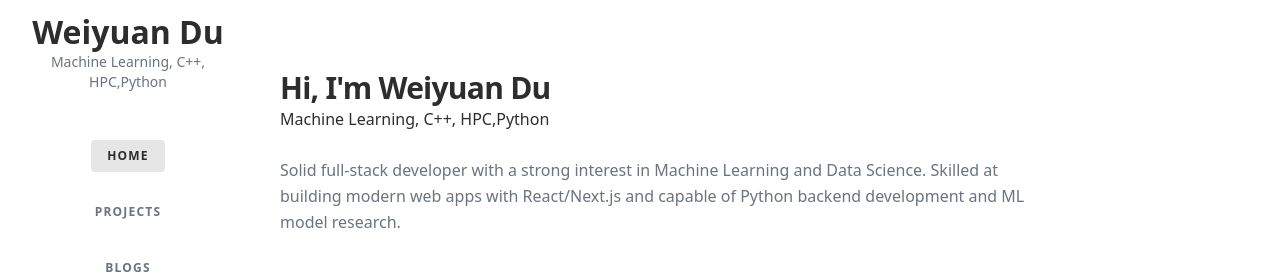
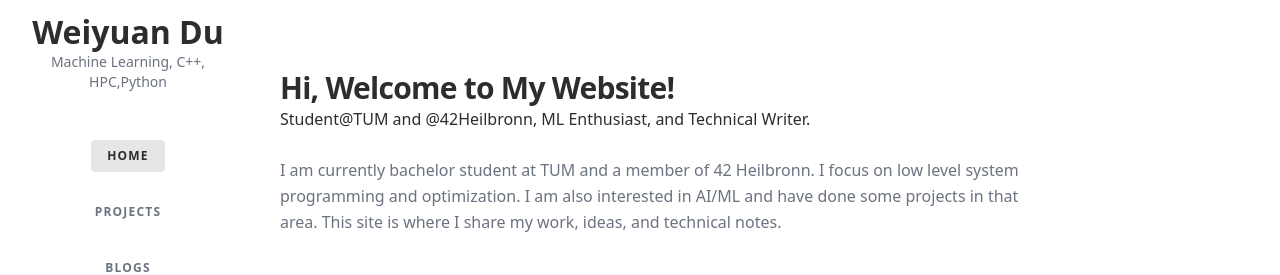
Before and after one commit to SinYita/Personal, a Next.js app: page / in a window 1280 px wide. Shown: the part 128-403 px from the top of the page. Built offline with nearby package versions, Linux system fonts and the light colour scheme; no server answers.

Commit message:
fix the overlap of search options

```diff
--- a/app/HomeClient.tsx
+++ b/app/HomeClient.tsx
@@ -28,11 +28,11 @@ export default function HomeClient({
       <section id="about" className="scroll-mt-32">
         <div className="space-y-6 max-w-3xl pb-8">
           <div>
-            <h1 className="text-3xl font-semibold tracking-tight">Hi, I&apos;m {resumeData.name}</h1>
-            <p>{resumeData.title}</p>
+            <h1 className="text-3xl font-semibold tracking-tight">{resumeData.homeHeading}</h1>
+            <p>{resumeData.homeSubtitle}</p>
           </div>
           <div className="space-y-4 text-[var(--muted)] leading-relaxed">
-            <p>{resumeData.summary}</p>
+            <p>{resumeData.homeSummary}</p>
             <div className="flex gap-5 pt-6 text-[var(--muted)] items-center">
               <a href={toHttps(resumeData.github)} target="_blank" rel="noreferrer" className="hover:text-[var(--foreground)] transition-colors" aria-label="GitHub">
                 <FaGithub className="text-xl" />
--- a/components/SearchBar.tsx
+++ b/components/SearchBar.tsx
@@ -48,7 +48,6 @@ export default function SearchBar() {
   const [results, setResults] = useState<Array<{
     url: string;
     pageTitle: string;
-    sectionTitle?: string;
     snippet: string;
   }>>([]);
   const [isOpen, setIsOpen] = useState(false);
@@ -132,7 +131,6 @@ export default function SearchBar() {
         const normalized = resolved.map((item) => {
           const primarySubResult = item.sub_results?.[0];
           const pageTitle = item.meta.title || item.meta.url || "Untitled result";
-          const sectionTitle = primarySubResult?.title?.trim();
           const preferredUrl = primarySubResult?.url || item.meta.url || item.url;
           const sourceExcerpt = primarySubResult?.excerpt || item.excerpt || "";
           const plainExcerpt = stripHtml(sourceExcerpt);
@@ -140,7 +138,6 @@ export default function SearchBar() {
           return {
             url: resolveResultUrl(preferredUrl),
             pageTitle,
-            sectionTitle,
             snippet: createSnippet(plainExcerpt, term),
           };
         });
@@ -216,7 +213,7 @@ export default function SearchBar() {
       </label>
 
       {isOpen && query.trim() && isAvailable && (
-        <div className="search-panel absolute right-0 top-full z-50 mt-3 w-[min(42rem,calc(100vw-2rem))] overflow-hidden rounded-2xl border border-[var(--border)] bg-[var(--background)] shadow-[0_30px_80px_rgba(0,0,0,0.18)] backdrop-blur-md">
+        <div className="search-panel absolute left-0 top-full z-50 mt-3 w-[min(42rem,calc(100vw-2rem))] overflow-hidden rounded-2xl border border-[var(--border)] bg-[var(--background)] shadow-[0_30px_80px_rgba(0,0,0,0.18)] backdrop-blur-md">
           <div className="border-b border-[var(--border)] px-4 py-3 text-xs uppercase tracking-[0.18em] text-[var(--muted)]">
             {isLoading ? "Searching..." : isReady ? "Search Results" : "Search unavailable"}
           </div>
@@ -243,11 +240,6 @@ export default function SearchBar() {
                     >
                       {result.pageTitle}
                     </a>
-                    {result.sectionTitle && result.sectionTitle !== result.pageTitle && (
-                      <p className="text-xs uppercase tracking-wider text-[var(--muted)]">
-                        {result.sectionTitle}
-                      </p>
-                    )}
                     {result.snippet && (
                       <p className="text-sm text-[var(--muted)] leading-relaxed">{result.snippet}</p>
                     )}
--- a/content/resume.md
+++ b/content/resume.md
@@ -7,6 +7,9 @@ leetcode: ""
 codeforces: ""
 universityLink: ""
 avatar: /assets/profile.jpg
+homeHeading: Hi, Welcome to My Website!
+homeSubtitle: Student@TUM and @42Heilbronn, ML Enthusiast, and Technical Writer.
+homeSummary: I am currently bachelor student at TUM and a member of 42 Heilbronn. I focus on low level system programming and optimization. I am also interested in AI/ML and have done some projects in that area. This site is where I share my work, ideas, and technical notes.
 title: Machine Learning, C++, HPC,Python
 location: Germany
 summary: Solid full-stack developer with a strong interest in Machine Learning and Data Science. Skilled at building modern web apps with React/Next.js and capable of Python backend development and ML model research.
--- a/lib/resumeData.ts
+++ b/lib/resumeData.ts
@@ -11,6 +11,9 @@ export interface ResumeData {
   codeforces?: string;
   universityLink?: string;
   avatar?: string;
+  homeHeading: string;
+  homeSubtitle: string;
+  homeSummary: string;
   title: string;
   location: string;
   summary: string;
--- a/public/admin/config.yml
+++ b/public/admin/config.yml
@@ -64,6 +64,9 @@ collections:
           - { name: codeforces, label: Codeforces, widget: string, required: false }
           - { name: universityLink, label: University Link, widget: string, required: false }
           - { name: avatar, label: Avatar Path, widget: string, required: false, hint: "Example: /assets/profile.jpg" }
+          - { name: homeHeading, label: Home Heading, widget: string }
+          - { name: homeSubtitle, label: Home Subtitle, widget: string }
+          - { name: homeSummary, label: Home Summary, widget: text }
           - { name: title, label: Title, widget: string }
           - { name: location, label: Location, widget: string }
           - { name: summary, label: Summary, widget: text }
```
